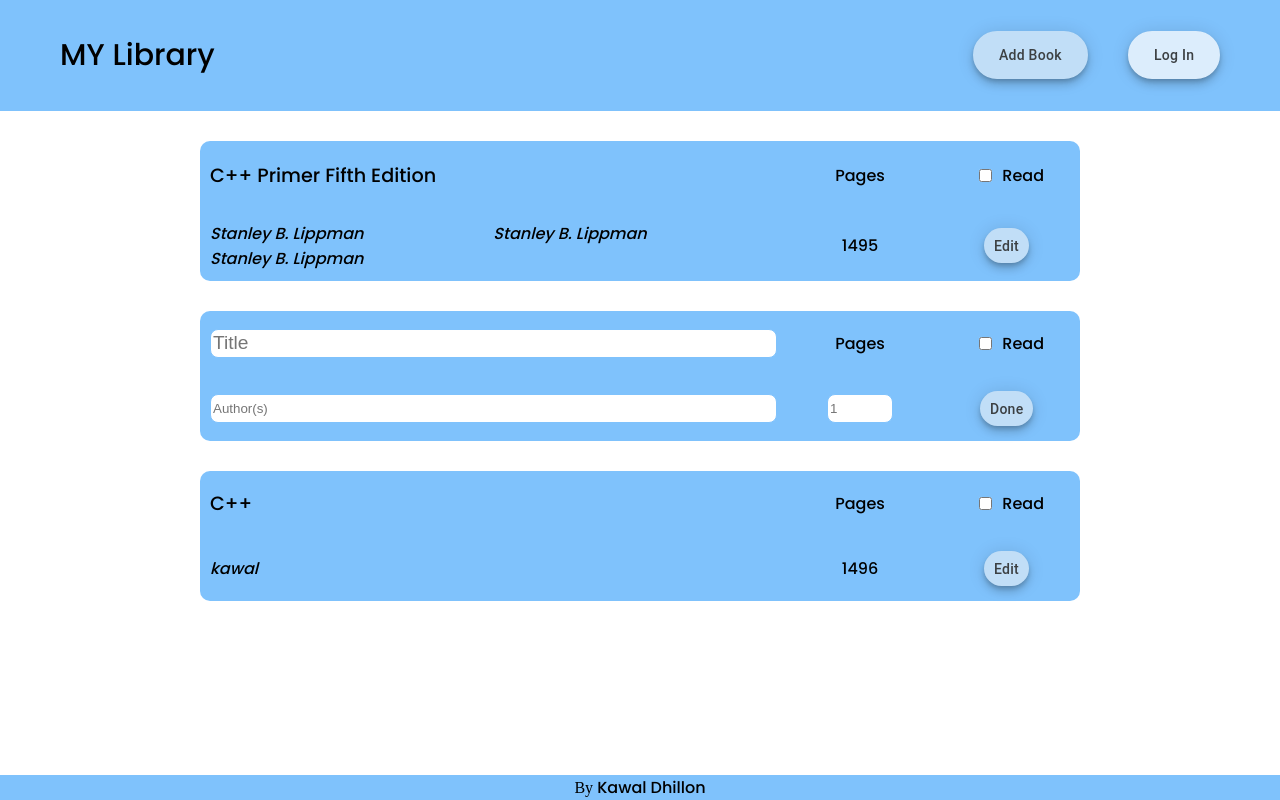
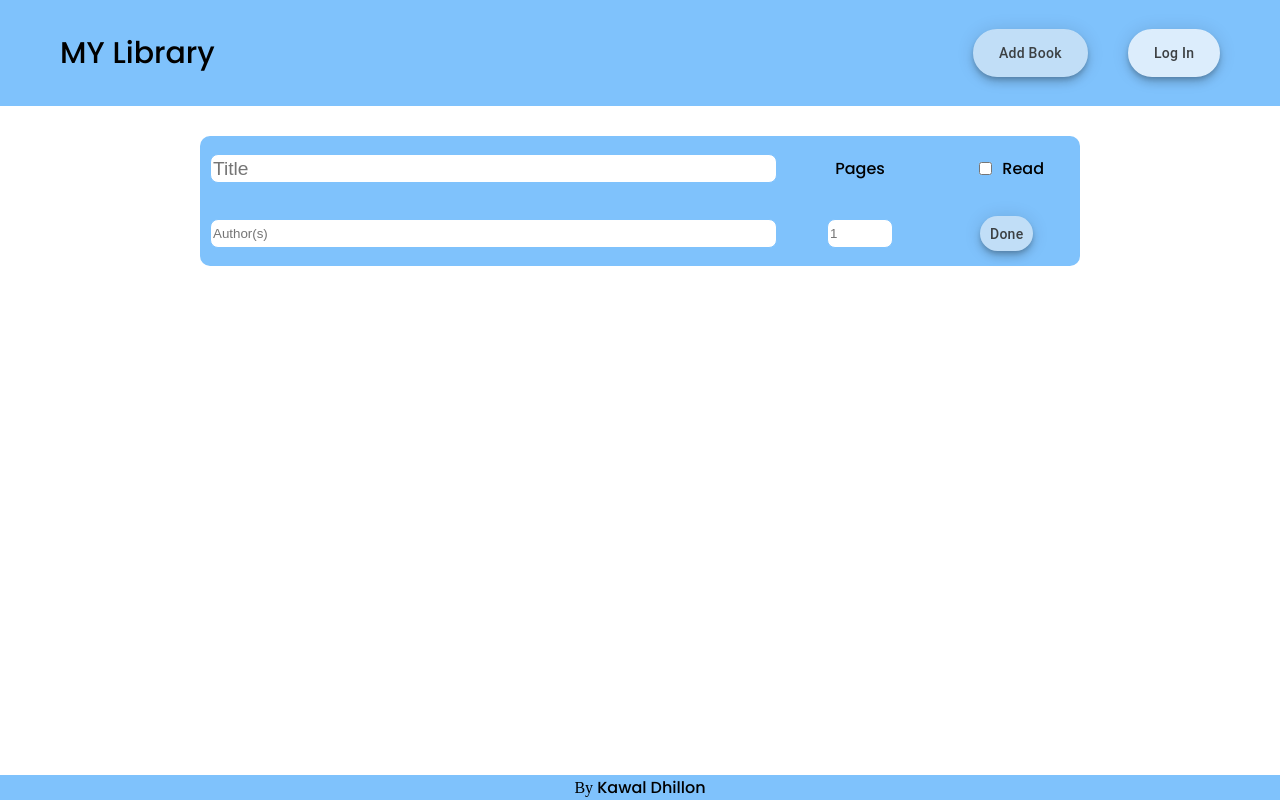
Before and after one commit to kawaldhillon5/My-Library, a plain HTML site: page index.html in a window 1280 px wide. Both pictures are taken after a click on the button "Add Book". Drawn offline with Linux system fonts and the light colour scheme.

Commit message:
add and delete button works

```diff
--- a/index.html
+++ b/index.html
@@ -12,7 +12,8 @@
         <div class="header_right head "><button class="header_rigth_button add ">Add Book</button><button class="header_rigth_button log_in">Log In</button></div>
     </header>
     <div class="content"><div class="book_list">
-        <div class="book">
+        <div class="add_div"></div>
+        <!-- <div class="book">
             <div class="book_left">
                 <div class="book_left_top book_common">C++ Primer Fifth Edition</div>
                 <div class="book_left_bottom book_common"><span class="author">Stanley B. Lippman</span><span class="author">Stanley B. Lippman</span><span class="author">Stanley B. Lippman</span></div>
@@ -21,8 +22,7 @@
                 <span class="page_txt book_common">Pages</span><div class="read book_common"><input type="checkbox" id="read_status"><label for="read_status" >Read</label></div>
                 <span class="pages book_common">1495</span><button class="edit book_common">Edit</button>
             </div>
-
-        </div>
+        </div> -->
     </div></div>
     <footer><span>By</span> Kawal Dhillon</footer>
     <script src="script.js" ></script>
--- a/script.js
+++ b/script.js
@@ -5,19 +5,20 @@ function book(title,author,pages,read){
     this.read = read;
 }
 
-const content = document.querySelector(".content");
+let add_btn_clicks = 1;
+const content = document.querySelector(".book_list");
 const add_btn = document.querySelector(".add");
 const log_in_btn = document.querySelector(".log_in")
+const addCard = document.createElement("form");
 
 log_in_btn.addEventListener("mousedown", () =>{ log_in_btn.classList.add("active")});
 log_in_btn.addEventListener("mouseup",()=>{log_in_btn.classList.remove("active")});
-
-add_btn.addEventListener("mousedown", () =>{ add_btn.classList.add("active")});
+add_btn.addEventListener("mousedown", () =>{ add_btn.classList.add("active");});
 add_btn.addEventListener("mouseup",()=>{add_btn.classList.remove("active")});
 
+add_btn.addEventListener("click", addBook);
+
 const book1 = new book("C++","kawal",1496,true);
-
-console.log(book1);
 
 function appendBook(book) {
     const bookCard = document.createElement("div");
@@ -40,8 +41,12 @@ function appendBook(book) {
     bookTitle.classList.add("book_left_top","book_common");
     bookPagesTxt.classList.add("page_txt","book_common");
     readDiv.classList.add("read","book_common");
-    readtxt.setAttribute("for","read_status")
-    checkbox.setAttribute("id","read_status");
+    readtxt.setAttribute("for",`${book.title}`)
+    checkbox.setAttribute("id",`${book.title}`);
+    if(book.read == "on"){
+        checkbox.setAttribute("checked","checked");
+    }
+    checkbox.setAttribute("class","read_status")
     checkbox.setAttribute("type","checkbox")
     bookPages.classList.add("pages","book_common");
     edit_button.classList.add("edit","book_common");
@@ -50,7 +55,7 @@ function appendBook(book) {
     bookPagesTxt.textContent = "Pages";
     readtxt.textContent = "Read";
     bookPages.textContent = book.pages;
-    edit_button.textContent = "Edit";
+    edit_button.textContent = "Delete";
     content.appendChild(bookCard);
     bookCard.appendChild(bookLeft);
     bookCard.appendChild(bookRight);
@@ -63,10 +68,15 @@ function appendBook(book) {
     readDiv.appendChild(readtxt);
     bookRight.appendChild(bookPages);
     bookRight.appendChild(edit_button);
+    edit_button.addEventListener("mousedown", () =>{edit_button.classList.add("active");});
+    edit_button.addEventListener("mouseup",()=>{edit_button.classList.remove("active")});
+    edit_button.addEventListener("click", () =>{content.removeChild(bookCard)});
 }
 
 function addBook(){
-    const addCard = document.createElement("form");
+    if(add_btn_clicks <=1){
+        add_btn_clicks += add_btn_clicks;
+        const addDiv = document.querySelector(".add_div")
         const bookLeft = document.createElement("div");
         const bookTitle = document.createElement("input");
         const bookAuthorDiv = document.createElement("div");
@@ -108,7 +118,7 @@ function addBook(){
         readtxt.textContent = "Read";
         done_button.textContent = "Done";
         done_button.setAttribute("type","button")
-    content.appendChild(addCard);
+        addDiv.appendChild(addCard);
         addCard.appendChild(bookLeft);
         addCard.appendChild(bookRight);
         bookLeft.appendChild(bookTitle);
@@ -120,7 +130,17 @@ function addBook(){
         readDiv.appendChild(readtxt);
         bookRight.appendChild(bookPages);
         bookRight.appendChild(done_button);
+        done_button.addEventListener("mousedown", () =>{ done_button.classList.add("active");});
+        done_button.addEventListener("mouseup",()=>{done_button.classList.remove("active")});
+        done_button.addEventListener("click",() =>{
+            const book1 = new book(bookTitle.value,bookAuthor.value,bookPages.value,checkbox.value);
+            appendBook(book1);
+            console.log(checkbox.value);
+            add_btn_clicks = 1;
+            addDiv.textContent = "";
+        });
+    } else if(add_btn_clicks > 1) {
+        addCard.classList.add("shake");
+        setTimeout(() =>{addCard.classList.remove("shake")},200);
     }
-
-addBook();
-appendBook(book1);
+}
--- a/styles.css
+++ b/styles.css
@@ -30,6 +30,7 @@ header{
 }
 
 footer{
+    margin-top: 30px;
     text-align: center;
     background-color: var(--secondary-color);
 }
@@ -166,7 +167,7 @@ footer span {
     padding: 10px;
 }
 
-#read_status{
+.read_status{
     margin-right: 10px;
 }
 
@@ -181,3 +182,20 @@ input{
 #book_pages{
     width: 60px;
 }
+
+.add_div{
+    margin: 0;
+    padding: 0;
+}
+
+.shake {
+    animation: horizontal-shaking 0.25s infinite;
+  }
+
+@keyframes horizontal-shaking {
+    0% { transform: translateX(0) }
+    25% { transform: translateX(5px) }
+    50% { transform: translateX(-5px) }
+    75% { transform: translateX(5px) }
+    100% { transform: translateX(0) }
+}
```
Lines whose indentation alone changed are shown as unchanged.
